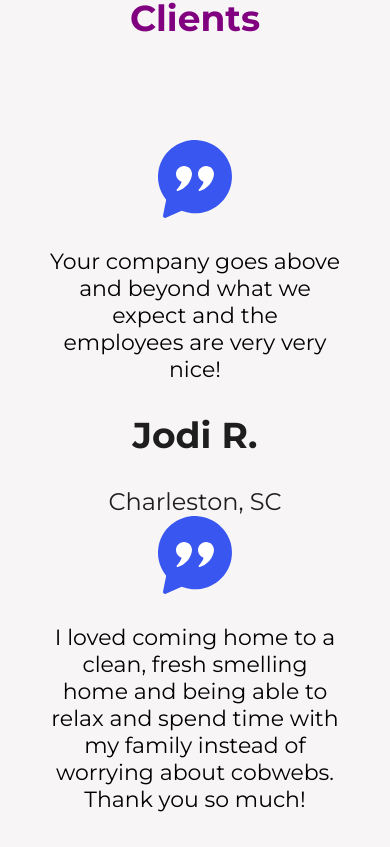
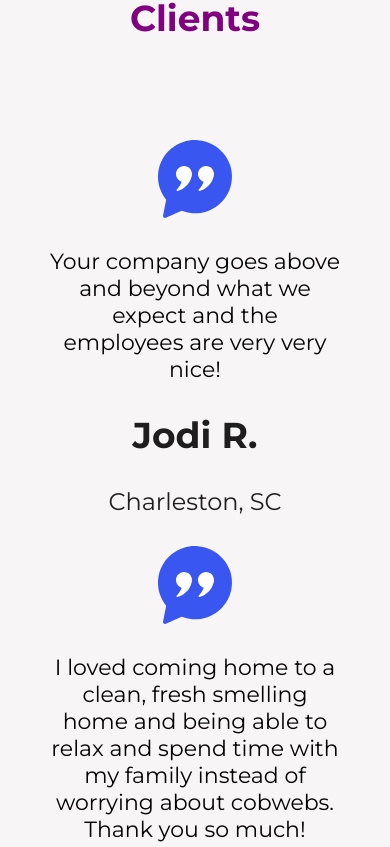
Before and after one commit to georgeankumensah/j-j-website, a React (Vite) app: page /services in a window 390 px wide. Shown: the part 3710-4557 px from the top of the page. Built offline with nearby package versions, Linux system fonts and the light colour scheme.

Commit message:
added spacing to testimonies

```diff
--- a/src/components/reuseables/MessageForm.jsx
+++ b/src/components/reuseables/MessageForm.jsx
@@ -1,5 +1,5 @@
-import {useState} from 'react'
-import {useFormContext} from '../../contexts/FormContext';
+import { useState } from 'react'
+import { useFormContext } from '../../contexts/FormContext';
 import logo from "../../assets/logo.png";
 
 
@@ -10,15 +10,15 @@ import logo from "../../assets/logo.png";
 const MessageForm = () => {
   const currentYear = new Date().getFullYear();
 
-  const {formIsActive,toggleForm,serviceType} = useFormContext();
+  const { formIsActive, toggleForm, serviceType } = useFormContext();
   const [formData, setFormData] = useState({
     fullName: '',
     email: '',
-    service:serviceType,
+    service: serviceType,
     message: ''
   });
 
-  const serviceTypes =[
+  const serviceTypes = [
     "Commercial Cleaning",
     "Residential Cleaning",
     "End-of-Lease Cleaning",
@@ -36,15 +36,18 @@ const MessageForm = () => {
 
 
 
+  const handleSubmit = () => {
 
-const handleSubmit =() =>{
-
+    e.preventDefault();
+    const { name, email, message } = formData;
+    const mailtoLink = `mailto:someone@example.com?subject=Message%20from%20${name}&body=${message}%0A%0AReply%20to:%20${email}`;
+    window.location.href = mailtoLink;
     toggleForm(false);
   }
 
 
   // handle close form
-const handleClose =() =>{
+  const handleClose = () => {
 
     toggleForm(false);
   }
@@ -52,10 +55,10 @@ const handleClose =() =>{
 
 
 
-if(!formIsActive){
+  if (!formIsActive) {
     return null;
   }
-   return(
+  return (
     <div className='fixed z-[190] top-0 w-full left-0 right-0 h-screen flex justify-center  bg-[rgba(0,0,0,0.8)]'>
       <form onSubmit={handleSubmit} className='max-w-[472px] p-[20px] w-[472px] rounded-xl  bg-white self-center'>
         <div className='flex justify-between items-center'>
--- a/src/components/sections/Testimonials.jsx
+++ b/src/components/sections/Testimonials.jsx
@@ -29,7 +29,7 @@ const Testimonials = () => {
       <h2 className=" text-[#800080] text-4xl text-center not-italic font-bold leading-[normal] default-font">
         Hear From Our Clients
       </h2>
-      <div className="flex flex-col lg:flex-row items-start justify-between">
+      <div className="flex flex-col lg:flex-row items-start justify-between gap-[30px]">
         {testimonials.map((item, index) => (
           <TestimonialMessage key={index} item={item} />
         ))}
```
Lines whose indentation alone changed are shown as unchanged.
